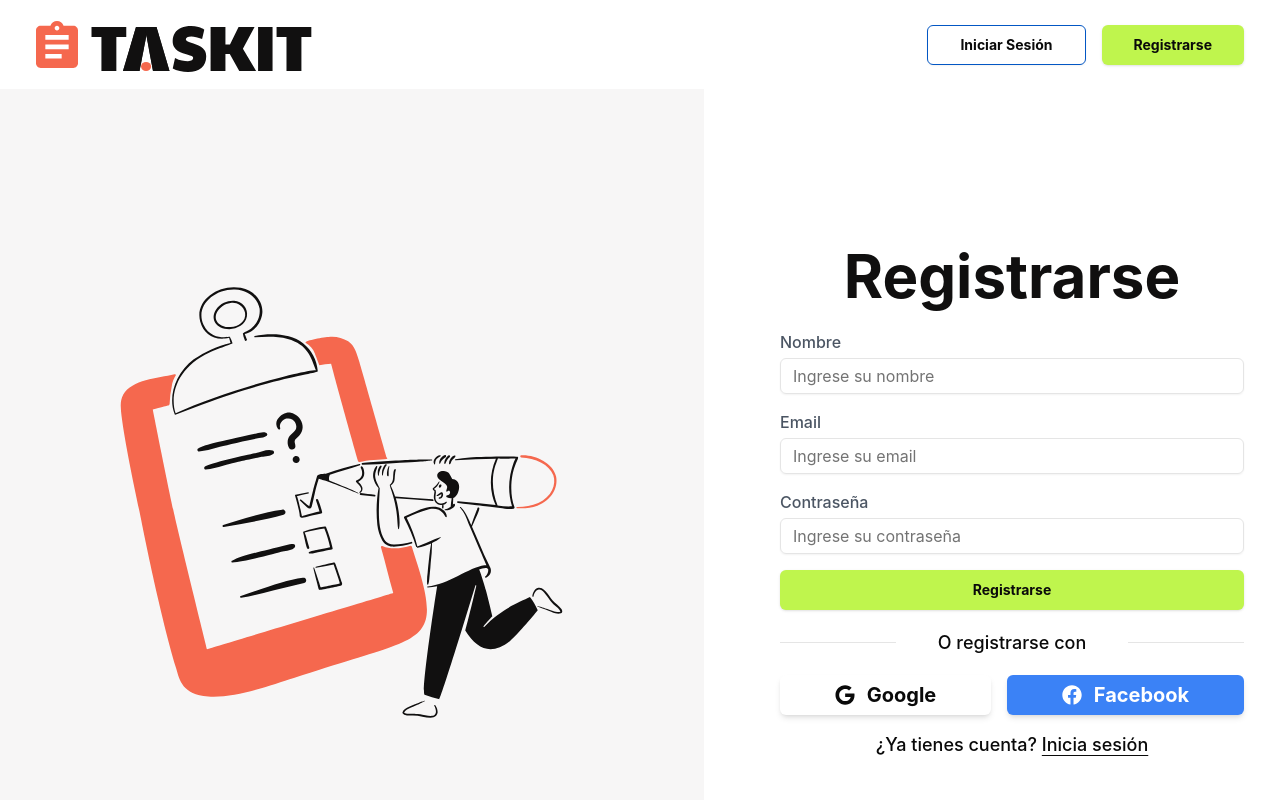
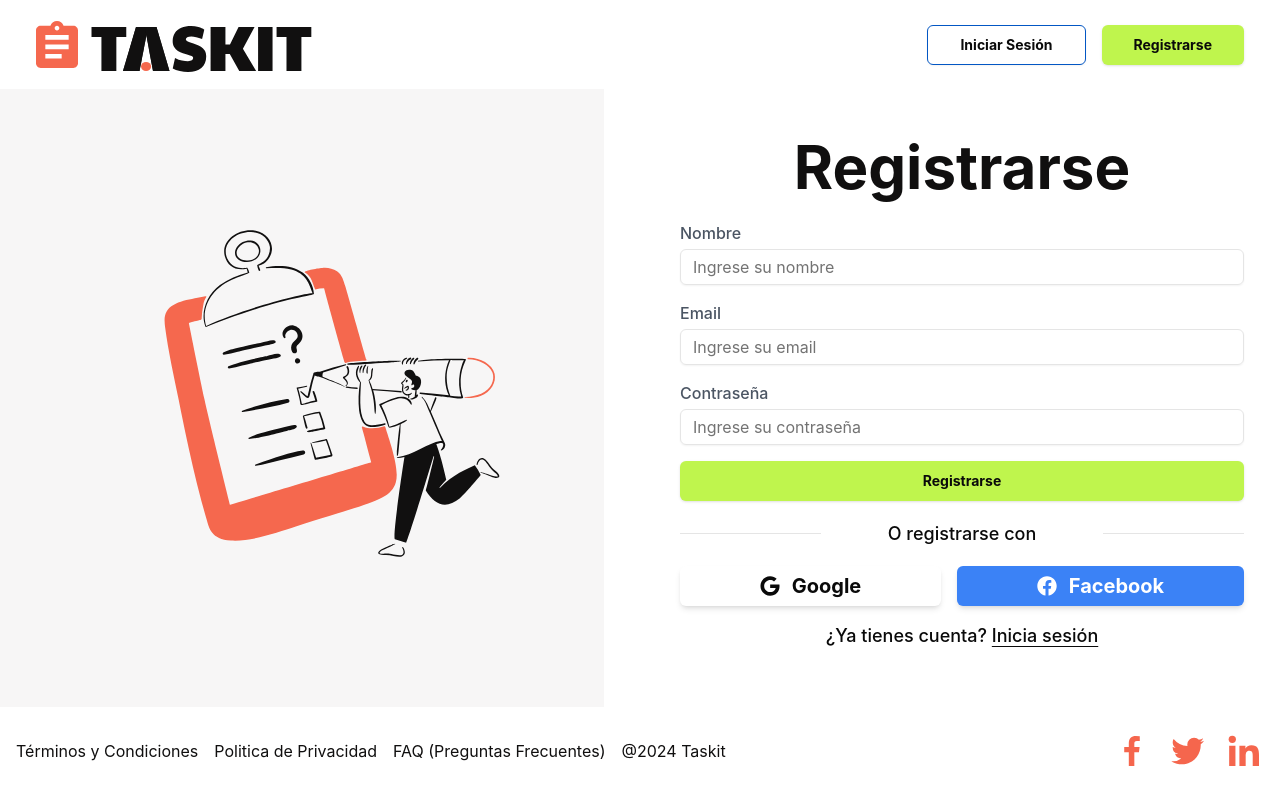
Before and after one commit to cjgv1809/Taskit-Frontend, a React (Vite) app: page /sign-up in a window 1280 px wide. Shown: the top 800 px of the page. Built offline with nearby package versions, Linux system fonts and the light colour scheme.

Commit message:
fix some styles in views

```diff
--- a/src/components/Header.tsx
+++ b/src/components/Header.tsx
@@ -3,7 +3,7 @@ import { Button } from "@/components/ui/button";
 
 function Header() {
   return (
-    <header className="bg-white w-full mx-auto sticky top-0 px-9">
+    <header className="bg-white w-full mx-auto fixed top-0 px-9">
       <div className="flex justify-between items-center">
         <div>
           <Link to="/">
--- a/src/components/Hero.tsx
+++ b/src/components/Hero.tsx
@@ -2,7 +2,7 @@ import { Button } from "./ui/button";
 
 function Hero() {
   return (
-    <section className="bg-secondary text-white py-16 px-4">
+    <section className="bg-secondary text-white py-16 px-4 mt-20">
       <div className="container mx-auto flex flex-col md:flex-row md:gap-10 items-center justify-between">
         <div className="md:flex-1 md:block mb-8 md:mb-0 flex flex-col">
           <h1 className="text-5xl md:text-7xl font-bold mb-4 text-balance text-center md:text-left">
--- a/src/views/RegisterView.tsx
+++ b/src/views/RegisterView.tsx
@@ -10,12 +10,12 @@ function RegisterView() {
   return (
     <>
       <Header />
-      <main className="flex items-center gap-10">
+      <main className="flex items-center gap-10 mt-20">
         <div className="bg-[#F7F6F6] flex-1 hidden md:block">
           <svg
-            width="704"
-            height="827"
-            viewBox="0 0 704 827"
+            width="604"
+            height="627"
+            viewBox="0 0 604 827"
             fill="none"
             xmlns="http://www.w3.org/2000/svg"
           >
@@ -171,7 +171,7 @@ function RegisterView() {
           </svg>
         </div>
         <div className="flex-1 p-9">
-          <h1 className="text-6xl font-bold text-center text-typography">
+          <h1 className="text-4xl md:text-6xl font-bold text-center text-typography">
             Registrarse
           </h1>
           <form className="mt-6 flex flex-col space-y-4">
@@ -211,11 +211,11 @@ function RegisterView() {
             </Button>
           </form>
           <div className="flex items-center my-4">
-            <Separator className="my-4 w-1/4" />
-            <span className="w-1/2 text-nowrap text-center font-medium text-lg">
+            <Separator className="my-4 md:w-1/4 w-1/5" />
+            <span className="md:w-1/2 w-9/12 text-nowrap text-center font-medium text-lg">
               O registrarse con
             </span>
-            <Separator className="my-4 w-1/4" />
+            <Separator className="my-4 md:w-1/4 w-1/5" />
           </div>
           <div className="flex flex-col md:flex-row md:items-center gap-4 mb-4">
             <Button
--- a/src/views/SignInView.tsx
+++ b/src/views/SignInView.tsx
@@ -10,12 +10,12 @@ function SignInView() {
   return (
     <>
       <Header />
-      <main className="flex items-center gap-10">
+      <main className="flex items-center gap-10 mt-20">
         <div className="bg-[#F7F6F6] flex-1 hidden md:block">
           <svg
-            width="485"
-            height="485"
-            viewBox="0 0 485 485"
+            width="385"
+            height="585"
+            viewBox="0 0 425 585"
             fill="none"
             xmlns="http://www.w3.org/2000/svg"
           >
@@ -102,7 +102,7 @@ function SignInView() {
           </svg>
         </div>
         <div className="flex-1 p-9">
-          <h1 className="text-6xl font-bold text-center text-typography">
+          <h1 className="text-4xl md:text-6xl font-bold text-center text-typography">
             Iniciar Sesión
           </h1>
           <form className="mt-6 flex flex-col space-y-4">
```
